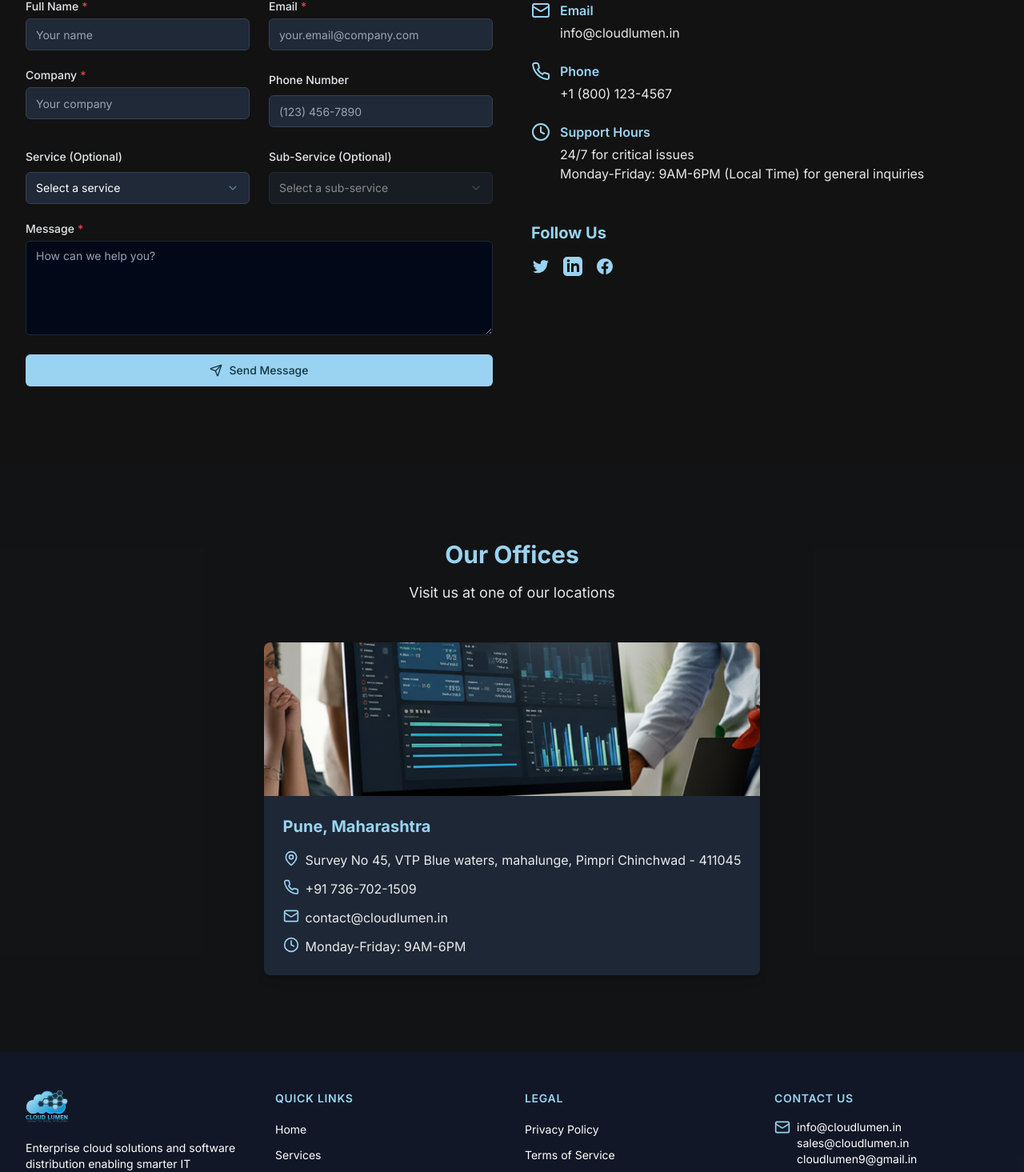
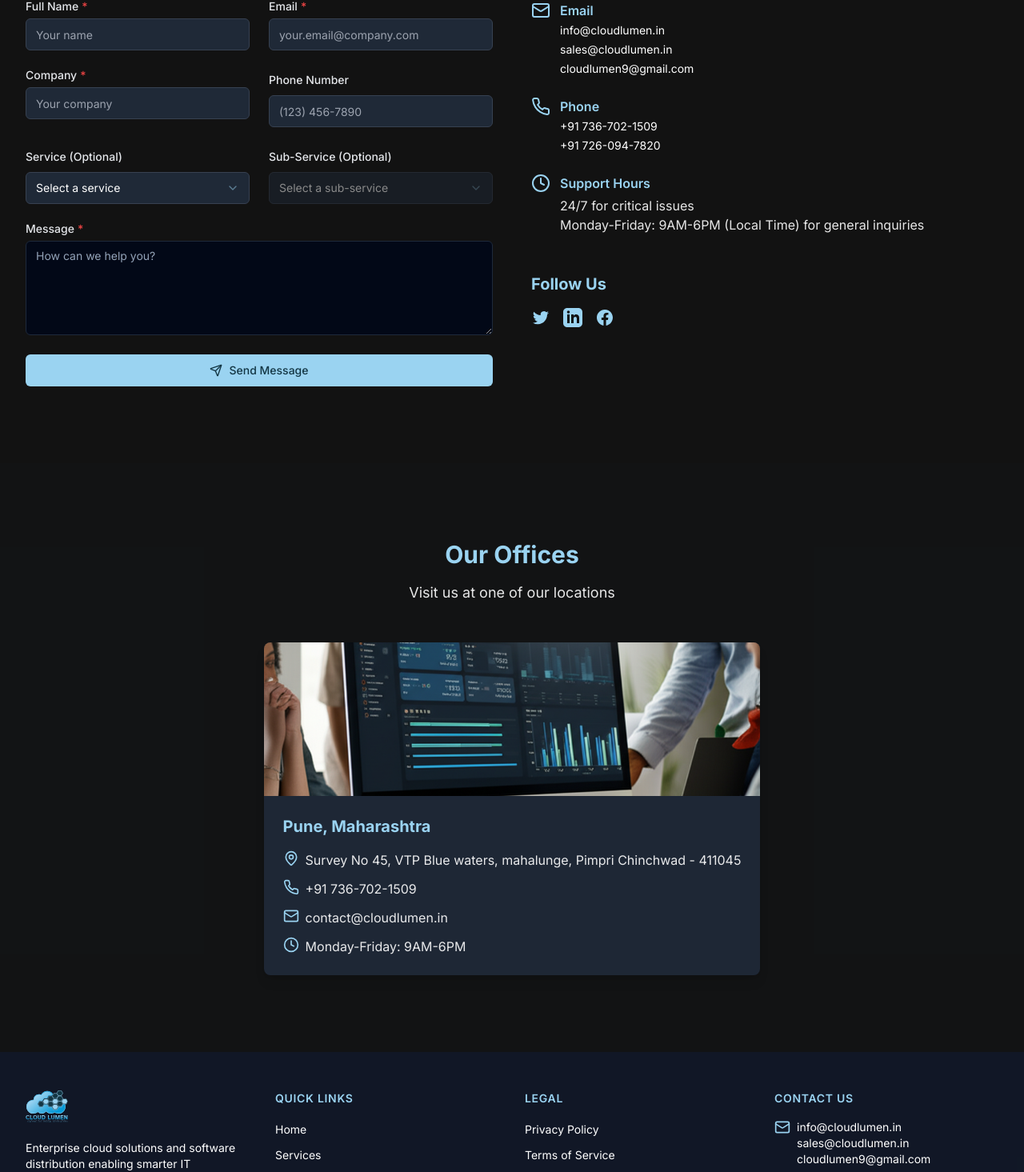
Before and after one commit to bibeksah/Cloud-Lumen-Landingpage, a Next.js app: page /contact in a window 1280 px wide. Shown: the part 587-2052 px from the top of the page at 80% size. Built offline with nearby package versions, Linux system fonts and the light colour scheme.

Commit message:
Update contact page client and footer components

```diff
--- a/app/contact/ContactPageClient.tsx
+++ b/app/contact/ContactPageClient.tsx
@@ -402,14 +402,24 @@ export default function ContactPageClient() {
                   <Mail className="mr-3 h-6 w-6 flex-shrink-0 text-[#9AD3F1]" />
                   <div>
                     <h3 className="font-semibold text-[#133644]">Email</h3>
-                    <p className="mt-1 text-gray-600">info@cloudlumen.in</p>
+                      <span className="text-sm text-white dark:text-white">
+                      info@cloudlumen.in
+                      <br />
+                      sales@cloudlumen.in
+                      <br />
+                      cloudlumen9@gmail.com
+                      </span>
                   </div>
                 </div>
                 <div className="flex items-start">
                   <Phone className="mr-3 h-6 w-6 flex-shrink-0 text-[#9AD3F1]" />
                   <div>
                     <h3 className="font-semibold text-[#133644]">Phone</h3>
-                    <p className="mt-1 text-gray-600">+1 (800) 123-4567</p>
+                      <span className="text-sm text-white dark:text-white">
+                      +91 736-702-1509
+                      <br />
+                      +91 726-094-7820
+                      </span>
                   </div>
                 </div>
                 <div className="flex items-start">
@@ -436,7 +446,7 @@ export default function ContactPageClient() {
                       <path d="M19 0h-14c-2.761 0-5 2.239-5 5v14c0 2.761 2.239 5 5 5h14c2.762 0 5-2.239 5-5v-14c0-2.761-2.238-5-5-5zm-11 19h-3v-11h3v11zm-1.5-12.268c-.966 0-1.75-.79-1.75-1.764s.784-1.764 1.75-1.764 1.75.79 1.75 1.764-.783 1.764-1.75 1.764zm13.5 12.268h-3v-5.604c0-3.368-4-3.113-4 0v5.604h-3v-11h3v1.765c1.396-2.586 7-2.777 7 2.476v6.759z" />
                     </svg>
                   </a>
-                  <a href="#" className="text-gray-600 hover:text-[#9AD3F1]">
+                  <a href="https://www.facebook.com/share/1CGjSzZice/?mibextid=wwXIfr" className="text-gray-600 hover:text-[#9AD3F1]">
                     <span className="sr-only">Facebook</span>
                     <svg className="h-6 w-6" fill="currentColor" viewBox="0 0 24 24" aria-hidden="true">
                       <path
--- a/components/footer.tsx
+++ b/components/footer.tsx
@@ -163,7 +163,7 @@ export default function Footer() {
                    <br />
                   sales@cloudlumen.in
                    <br />
-                  cloudlumen9@gmail.in
+                  cloudlumen9@gmail.com
                 </span>
               </li>
               <li className="flex items-start">
```
